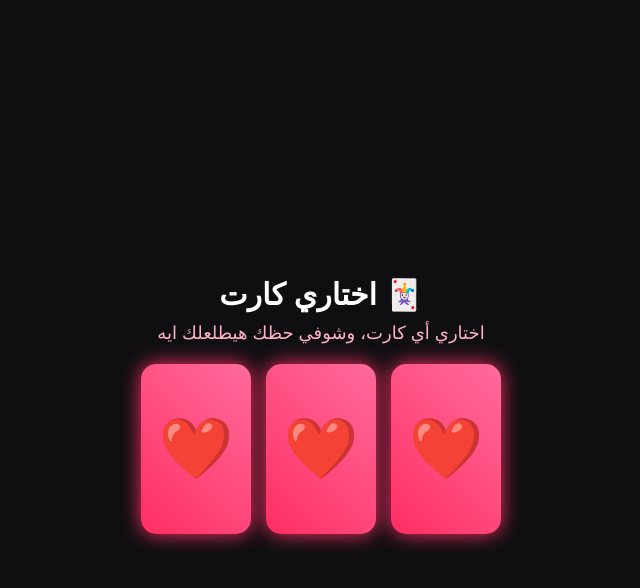
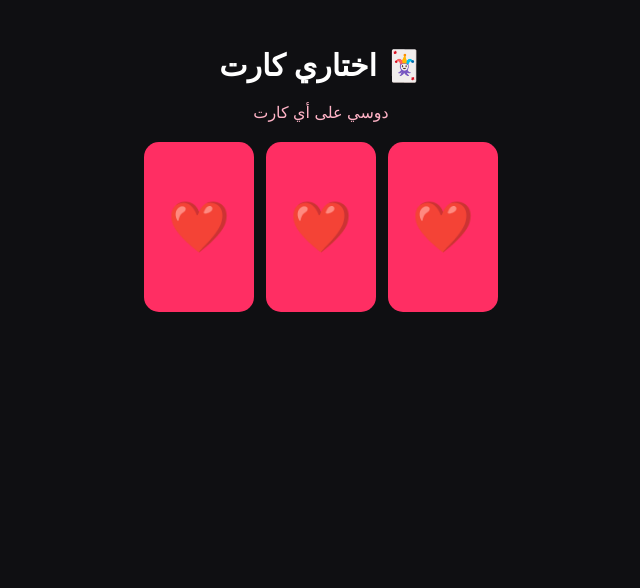
Before and after one commit to abduamr12-collab/love, a plain HTML site: page index.html in a window 1280 px wide. Shown: the whole page, without its empty margins (319-959 px from the left). Drawn offline with Linux system fonts and the light colour scheme.

Commit message:
Refactor card layout and update text
Updated card styles and text content in index.html.

```diff
--- a/index.html
+++ b/index.html
@@ -1,49 +1,45 @@
 <!DOCTYPE html>
-<html lang="ar">
+<html>
 <head>
 <meta charset="UTF-8">
 <meta name="viewport" content="width=device-width, initial-scale=1.0">
-<title>اختاري كارت ❤️</title>
+<title>اختاري كارت</title>
 <style>
-  *{margin:0;padding:0;box-sizing:border-box}
-  body{background:#0f0f12;color:white;text-align:center;font-family:Arial;min-height:100vh;display:flex;flex-direction:column;align-items:center;justify-content:center;overflow:hidden}
-  h1{font-size:30px;margin:10px}
-  p{color:#ffb3c6;margin-bottom:20px;font-size:18px}
-  .cards{display:flex;gap:15px;justify-content:center}
-  .card{
-    width:110px;height:170px;cursor:pointer;
-    perspective:1000px;
-  }
-  .inner{
-    width:100%;height:100%;position:relative;
-    transform-style:preserve-3d;transition:0.8s;
-  }
-  .card.flip .inner{transform:rotateY(180deg)}
-  .front,.back{
-    position:absolute;width:100%;height:100%;backface-visibility:hidden;
-    border-radius:15px;display:flex;align-items:center;justify-content:center;
-    font-size:40px;font-weight:bold;text-align:center;padding:10px;
-  }
-  .front{
-    background:linear-gradient(45deg,#ff2e63,#ff6b9d);
-    box-shadow:0 0 20px #ff2e63;
-    font-size:60px;
-  }
-  .back{
-    background:white;color:#ff2e63;transform:rotateY(180deg);
-    font-size:16px;line-height:1.4;flex-direction:column;
-  }
-  .back span{font-size:35px}
-  #msg{margin-top:20px;font-size:24px;display:none;color:#ffd166}
-  .heart{position:fixed;top:-20px;animation:fall 3s linear forwards;font-size:25px;pointer-events:none}
-  @keyframes fall{to{transform:translateY(110vh) rotate(360deg);opacity:0}}
+body{background:#0f0f12;color:white;text-align:center;font-family:Arial;padding:20px}
+h1{font-size:30px}
+p{color:#ffb3c6;margin:10px}
+.cards{display:flex;gap:12px;justify-content:center;margin-top:20px}
+.card{
+  width:110px;height:170px;background:#ff2e63;border-radius:15px;
+  display:flex;align-items:center;justify-content:center;
+  font-size:50px;cursor:pointer;user-select:none;
+}
+.card.open{background:white;color:#ff2e63;font-size:18px;font-weight:bold;padding:10px}
+#msg{margin-top:20px;font-size:24px;display:none;color:#ffd166}
 </style>
 </head>
 <body>
 <h1>اختاري كارت 🃏</h1>
-<p>اختاري أي كارت، وشوفي حظك هيطلعلك ايه</p>
-
+<p>دوسي على أي كارت</p>
 <div class="cards">
-  <div class="card" onclick="pick(this)"><div class="inner"><div class="front">❤️</div><div class="back"><span>❤️</span>كسبتي<br>قلب عبدو<br>كله</div></div></div>
-  <div class="card" onclick="pick(this)"><div class="inner"><div class="front">❤️</div><div class="back"><span>❤️</span>كسبتي<br>قلب عبدو<br>كله</div></div></div>
-  <div class="card" onclick="pick(this)"><div class="inner"><div class="front">❤️</
+  <div class="card">❤️</div>
+  <div class="card">❤️</div>
+  <div class="card">❤️</div>
+</div>
+<div id="msg">مبروك كسبتي قلب عبدو كله ❤️</div>
+<script>
+var cards = document.querySelectorAll(".card");
+var done = false;
+for(var i=0;i<cards.length;i++){
+  cards[i].addEventListener("click", function(){
+    if(done) return;
+    done = true;
+    this.classList.add("open");
+    this.textContent = "كسبتي قلب عبدو كله ❤️";
+    document.getElementById("msg").style.display = "block";
+    alert("مبروك ❤️");
+  });
+}
+</script>
+</body>
+</html>
```
